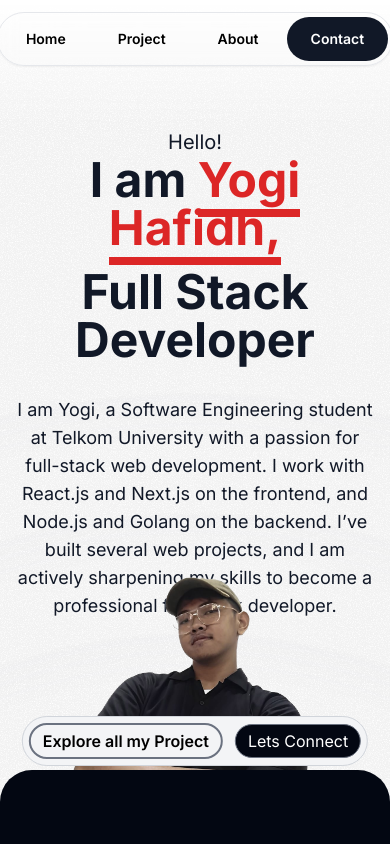
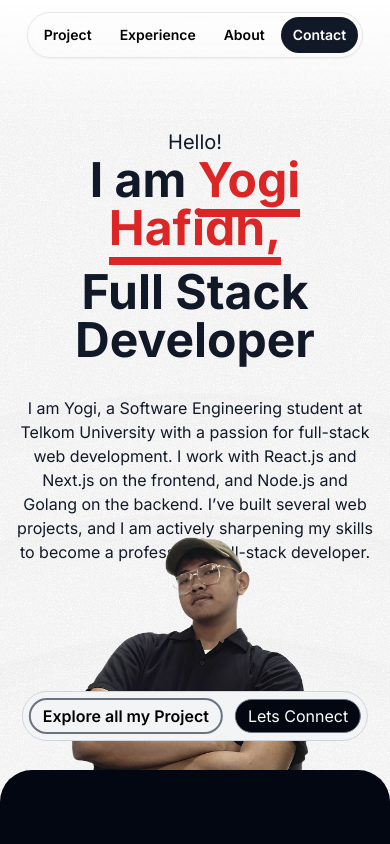
Before and after one commit to Yogihafidh/Yogi-Website, a Next.js app: page / in a window 390 px wide. Shown: the top 844 px of the page. Built offline with nearby package versions, Linux system fonts and the light colour scheme; a web font is replaced by a local one.

Commit message:
feat: add navigation functionality

```diff
--- a/src/app/globals.css
+++ b/src/app/globals.css
@@ -4,7 +4,7 @@
 
 @layer base {
   .nav-item {
-    @apply px-4 py-2 sm:px-6 sm:py-3 rounded-full text-sm font-semibold hover:bg-gray-300 transition duration-300;
+    @apply px-3 py-2 sm:px-6 sm:py-3 rounded-full text-sm font-semibold hover:bg-gray-300 transition duration-300;
   }
 
   .hero-ring {
--- a/src/app/layout.tsx
+++ b/src/app/layout.tsx
@@ -22,7 +22,7 @@ export default function RootLayout({
   children: React.ReactNode;
 }>) {
   return (
-    <html lang="en">
+    <html lang="en" className="scroll-smooth">
       <body
         className={twMerge(
           inter.variable,
--- a/src/sections/About.tsx
+++ b/src/sections/About.tsx
@@ -41,7 +41,7 @@ const hobby = [
 
 export const AboutSection = () => {
   return (
-    <div className="container text-center py-12 md:py-24 lg:py-32">
+    <section id="about" className="container text-center py-12 md:py-24 lg:py-32">
       <SectionHeader
         eyebrow="let's get to know me at work"
         title="About Yogi"
@@ -114,6 +114,6 @@ export const AboutSection = () => {
           <DragCard hobby={hobby} />
         </Card>
       </div>
-    </div>
+    </section>
   );
 };
--- a/src/sections/Contact.tsx
+++ b/src/sections/Contact.tsx
@@ -3,7 +3,7 @@ import FormContact from "@/components/FormContact";
 
 export const ContactSection = () => {
   return (
-    <div className="container py-16 pt-8 ">
+    <section id="contact" className="container py-16 pt-8 ">
       <div className="bg-gradient-to-r from-emerald-300 to-sky-400 rounded-3xl px-8 md:px-16 py-8 flex flex-col gap-8">
         <div>
           <h2 className="text-2xl md:text-3xl font-serif mb-4">
@@ -18,6 +18,6 @@ export const ContactSection = () => {
 
         <FormContact />
       </div>
-    </div>
+    </section>
   );
 };
--- a/src/sections/Experience.tsx
+++ b/src/sections/Experience.tsx
@@ -53,7 +53,10 @@ const EducationList = [
 export const ExperiencesSection = () => {
   const [activeTab, setActiveTab] = useState("experience");
   return (
-    <div className="container text-center py-12 md:py-24 lg:py-32 ">
+    <div
+      id="experience"
+      className="container text-center py-12 md:py-24 lg:py-32 "
+    >
       <SectionHeader
         title="Experience and Education"
         eyebrow="My Personel Journey"
--- a/src/sections/Header.tsx
+++ b/src/sections/Header.tsx
@@ -2,17 +2,17 @@ export const Header = () => {
   return (
     <div className="flex justify-center items-center fixed top-3 w-full z-50">
       <nav className="flex p-1 rounded-full shadow-sm border bg-white/10 backdrop-blur border-gray-200 gap-1 ">
-        <a href="#" className="nav-item">
-          Home
-        </a>
-        <a href="#" className="nav-item">
+        <a href="#project" className="nav-item">
           Project
         </a>
-        <a href="#" className="nav-item">
+        <a href="#experience" className="nav-item">
+          Experience
+        </a>
+        <a href="#about" className="nav-item">
           About
         </a>
         <a
-          href="#"
+          href="#contact"
           className="nav-item bg-gray-900 hover:bg-gray-700 text-white"
         >
           Contact
--- a/src/sections/Projects.tsx
+++ b/src/sections/Projects.tsx
@@ -140,7 +140,7 @@ const portfolioProjects = [
 
 export const ProjectsSection = () => {
   return (
-    <section className="container text-center pt-28 md:pt-40">
+    <section id="project" className="container text-center pt-28 md:pt-40">
       <SectionHeader
         eyebrow="Apps Result"
         title="Featured Project"
--- a/tailwind.config.ts
+++ b/tailwind.config.ts
@@ -9,7 +9,7 @@ const config: Config = {
   ],
   theme: {
     screens: {
-      sm: "390px",
+      sm: "440px",
       md: "768px",
       lg: "1200px",
     },
```
